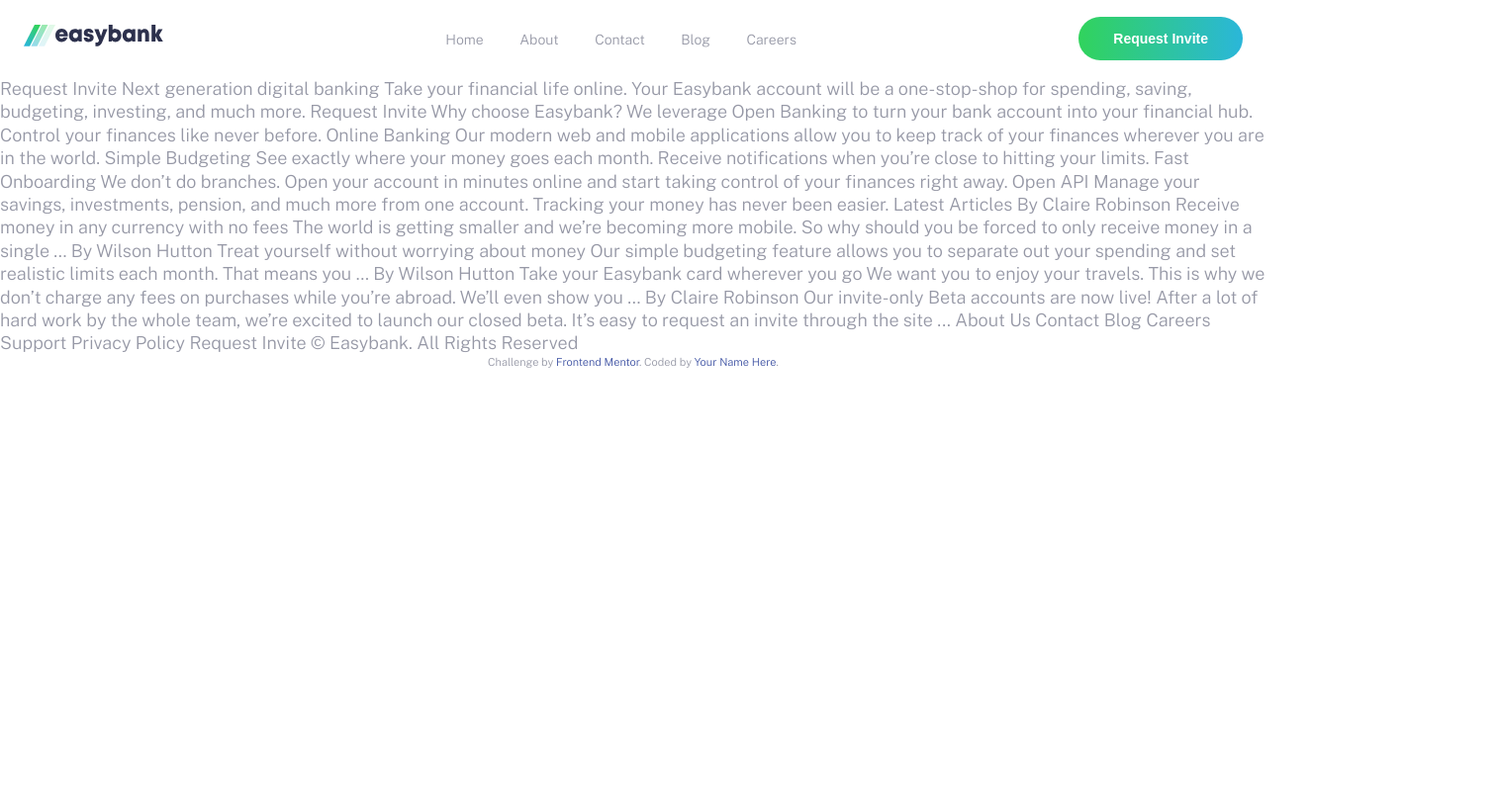
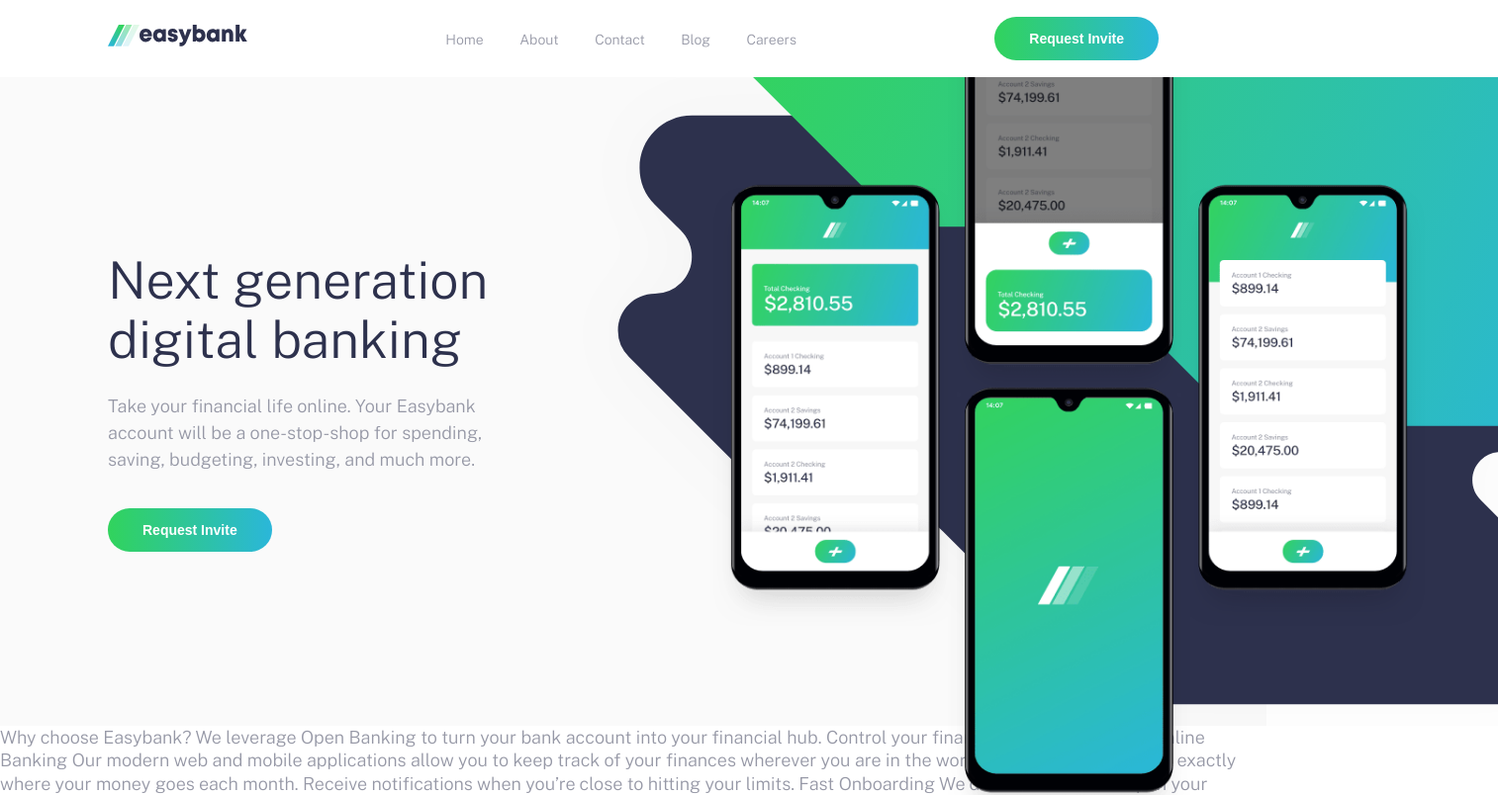
Before and after one commit to lorendujakovic/easybank-landing, a plain HTML site: page index.html in a window 1280 px wide. Shown: the top 804 px of the page at 99% size, 1514 px wide, since content can reach past the window. Drawn offline with nearby package versions, Linux system fonts and the light colour scheme; files that its build step writes are made by us from their sources.

Commit message:
build hero

```diff
--- a/app/scss/partials/_animations.scss
+++ b/app/scss/partials/_animations.scss
@@ -1,6 +1,7 @@
 .has-fade {
     visibility: hidden;
 }
+
 @keyframes fade-in {
     from {
         visibility: hidden;
--- a/app/scss/partials/_global.scss
+++ b/app/scss/partials/_global.scss
@@ -12,10 +12,14 @@
     padding: 0;
 
     font-family: 'Public Sans', sans-serif;
-    font-size: $font-med;
+    font-size: $font-sm;
     font-weight: 300;
     color: $grayishBlue;
     line-height: 1.3;
+
+    @include breakpoint-up(large) {
+        font-size: $font-med;
+    }
 
     &.noscroll {
         overflow: hidden;
@@ -26,11 +30,49 @@
     text-decoration: none;
 }
 
+h1, h2, h3, p {
+    margin-top: 0;
+}
+
 //Spacing
 
 .container {
-    padding-left: 1.5rem;
-    padding-right: 1.5rem;
+    max-width: 69.375rem;
+    margin: 0 auto;
+
+    &--pall {
+        padding-top: 2.25rem;
+        padding-right: 1.5rem;
+        padding-bottom: 2.25rem;
+        padding-left: 1.5rem;
+    }
+
+    &--py {
+        padding-top: 2.25rem;
+        padding-bottom: 2.25rem;
+    }
+
+    &--px {
+        padding-right: 1.5rem;
+        padding-left: 1.5rem;
+    }
+
+    &--pt {
+        padding-top: 2.25rem;
+    }
+
+    &--pr {
+        padding-right: 1.5rem;
+    }
+
+    &--pb {
+        padding-bottom: 2.25rem;
+    }
+
+    &--pl {
+        padding-left: 1.5rem;
+    }
+
 }
 
 //Flexbox
@@ -64,8 +106,17 @@
 
     cursor: pointer;
 
-    color: $white;
     font-weight: 700;
+    font-size: $font_sm;
+    transition: opacity 300ms ease-in-out;
+
+    a {
+        color: $white;
+    }
+
+    &:hover {
+        opacity: 0.75;
+    }
 }
 
 //Visability
--- a/app/scss/partials/_header.scss
+++ b/app/scss/partials/_header.scss
@@ -2,8 +2,6 @@
 
     //Hamburger Open Style
     &.open {
-
-
 
         .header__toggle {
 
@@ -66,8 +64,6 @@
                 margin-bottom: 5px;
             }
         }
-
-
     }
 
     &__menu {
@@ -137,18 +133,4 @@
             }
         }
     }
-
-    &__cta {
-        font-size: $font_sm;
-        color: $white;
-        transition: opacity 300ms ease-in-out;
-
-        a {
-            color: $white;
-        }
-
-        &:hover {
-            opacity: 0.75;
-        }
-    }
 }
--- /dev/null
+++ b/app/scss/partials/_hero.scss
@@ -0,0 +1,99 @@
+.hero {
+    background-color: $verylightGray;
+
+    .container {
+        @include breakpoint-up(large) {
+            display: flex;
+            align-items: center;
+        }
+    }
+
+    &__image {
+        position: relative;
+        background-image: url('../../../assets/images/bg-intro-mobile.svg');
+        background-size: cover;
+        background-repeat: no-repeat;
+        background-position: center center;
+        min-height: 17.5rem;
+
+        @include breakpoint-up(medium){
+          min-height: 25rem;
+          background-position: center 70%;
+        }
+
+        @include breakpoint-up(large){
+          flex: 3;
+          order: 2;
+          height: 41rem;
+          background-image: none;
+        }
+
+        &::before {
+
+          @include breakpoint-up(large){
+            content: "";
+            position: absolute;
+            height: 100%;
+            background-image: url('../../../assets/images/bg-intro-desktop.svg');
+            background-repeat: no-repeat;
+            background-position: center bottom;
+            width: 150%;
+            background-size: 122%;
+            background-position: 0% 83%;
+          }
+        }
+
+        &::after {
+          content: "";
+          position: absolute;
+          width: 100%;
+          height: 100%;
+          background-image: url('../../../assets/images/image-mockups.png');
+          background-size: 93%;
+          background-repeat: no-repeat;
+          background-position: center bottom;
+
+          @include breakpoint-up(medium){
+            background-size: 52%;
+          }
+
+          @include breakpoint-up(large){
+            width: 120%;
+            height: 122%;
+            background-size: 94%;
+            background-position: center 150%;
+            left: 22%;
+          }
+        }
+      }
+
+
+    &__text {
+        text-align: center;
+
+        @include breakpoint-up(large) {
+            flex: 2;
+
+            text-align: left;
+        }
+
+        h1 {
+            font-weight: 300;
+            font-size: 2.31rem;
+            line-height: 1.15;
+            color: $darkBlue;
+
+            margin-bottom: 1.5rem;
+
+            @include breakpoint-up(large) {
+                font-size: $font-xlg;
+            }
+        }
+
+        p {
+            line-height: 1.5;
+
+            margin-bottom: 2.25rem;
+        }
+    }
+}
--- a/app/scss/partials/_variables.scss
+++ b/app/scss/partials/_variables.scss
@@ -12,3 +12,5 @@
 
 $font_sm: 0.875rem; //14px
 $font-med: 1.125rem; //18px
+$font-lg: 1.25rem; //20px
+$font-xlg: 3.25rem; //52px
--- a/app/scss/style.scss
+++ b/app/scss/style.scss
@@ -4,3 +4,4 @@
 @import './partials/global.scss';
 
 @import './partials/header';
+@import './partials/hero';
--- a/index.html
+++ b/index.html
@@ -22,7 +22,7 @@
     <div class="overlay has-fade">
 
     </div>
-    <nav class="container flex flex-jc-sb flex-ai-c">
+    <nav class="container container--pall flex flex-jc-sb flex-ai-c">
       <a href="#" class="header__logo">
           <img src="./assets/images/logo.svg" alt="Easybank">
       </a>
@@ -41,7 +41,7 @@
         <a href="#">Careers</a>
       </div>
 
-      <button type="button" class="header__cta hide-for-mobile">
+      <button type="button" class=" button header__cta hide-for-mobile">
         <a class="" href="#">Request Invite</a>
       </button>
     </nav>
@@ -56,21 +56,22 @@
   </header>
 
 
+  <section class="hero">
+    <div class="container">
+      <div class="hero__image"></div>
+      <div class="hero__text container--pall">
+        <h1>Next generation digital banking</h1>
+        <p>
+          Take your financial life online. Your Easybank account will be a one-stop-shop
+          for spending, saving, budgeting, investing, and much more.
+        </p>
+        <button type="button" class="button hero__cta">
+          <a class="" href="#">Request Invite</a>
+        </button>
+      </div>
+    </div>
+  </section>
 
-
-
-
-
-  Request Invite
-
-
-
-  Next generation digital banking
-
-  Take your financial life online. Your Easybank account will be a one-stop-shop
-  for spending, saving, budgeting, investing, and much more.
-
-  Request Invite
 
 
 
```
